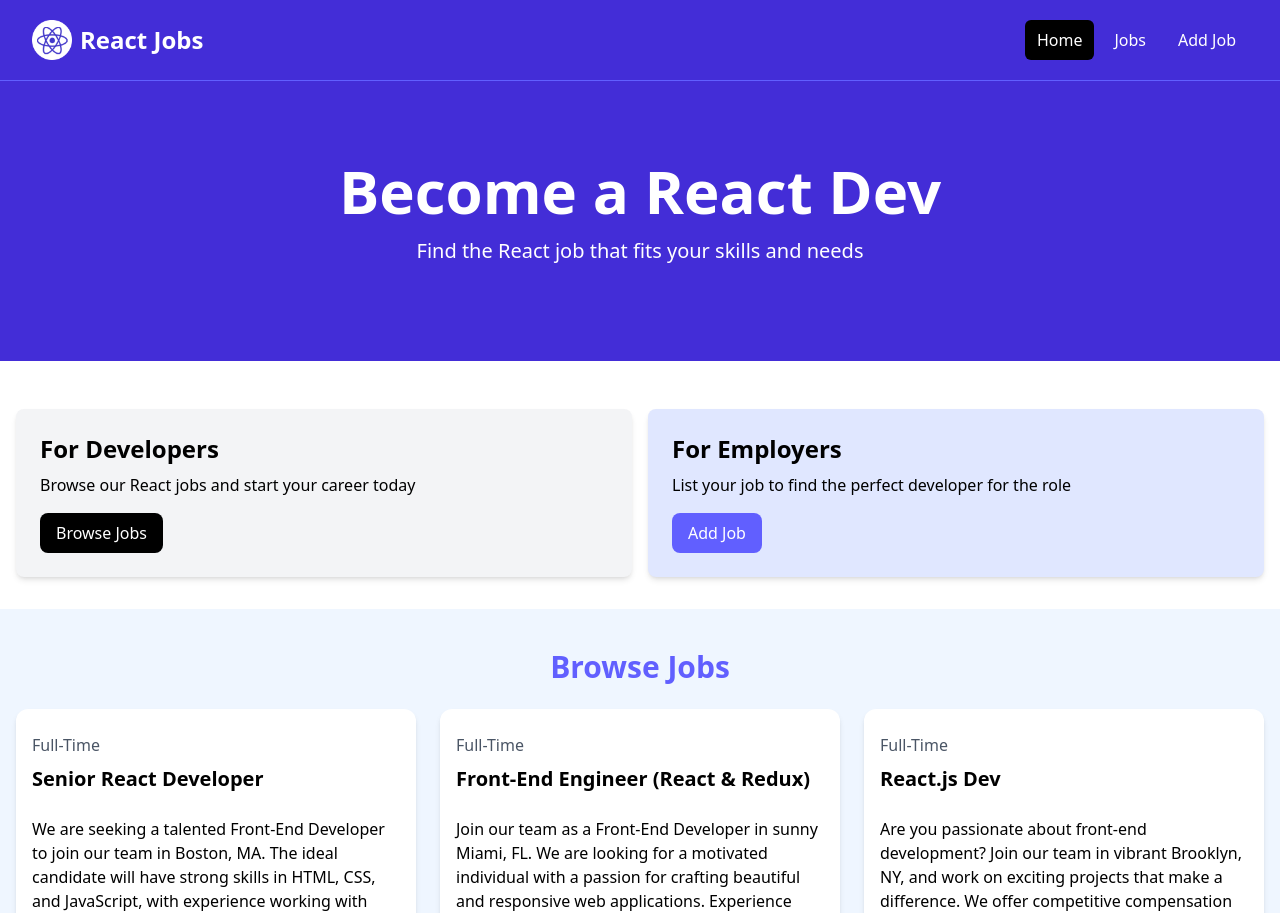
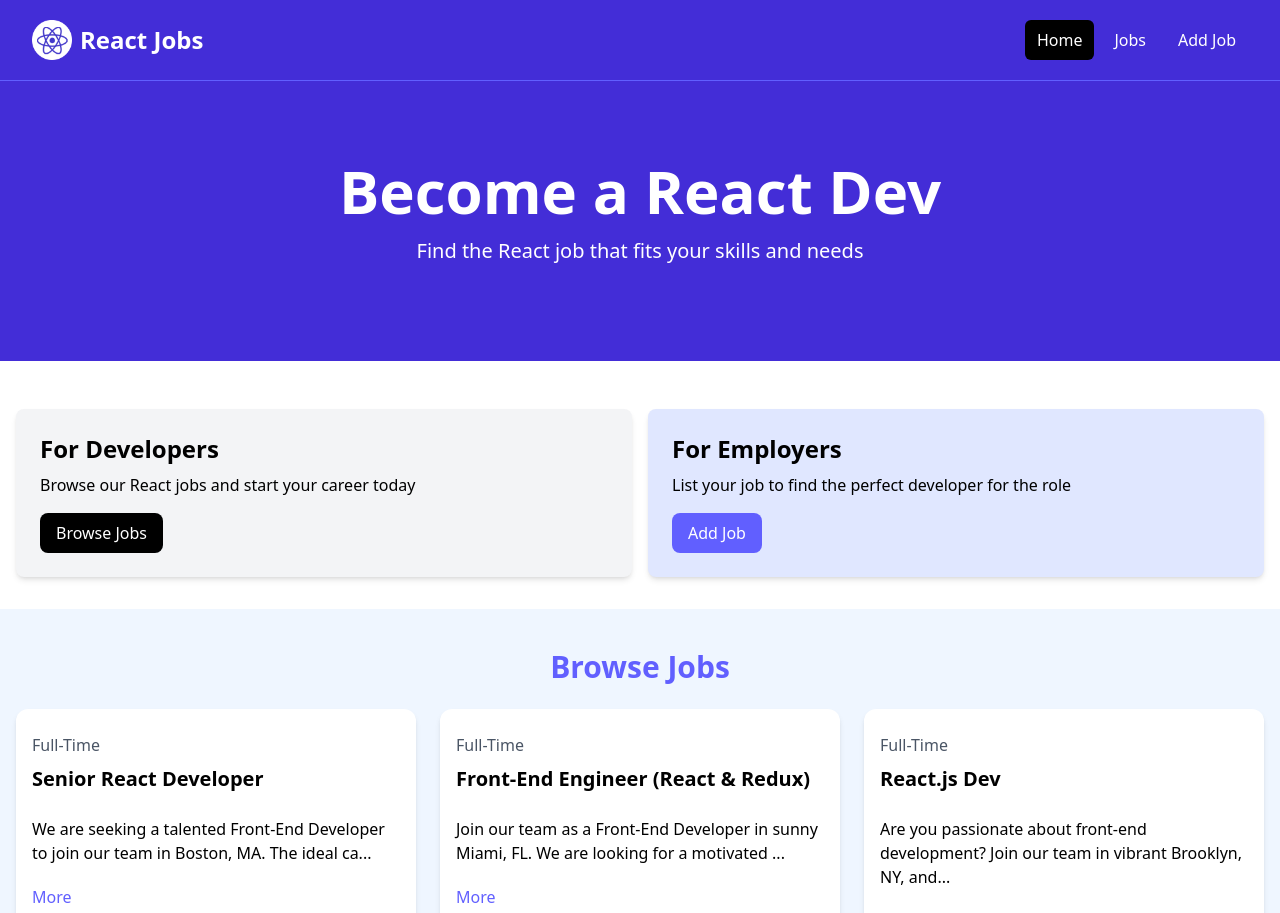
Before and after one commit to IT22003850/react-jobs, a React (Vite) app: page / in a window 1280 px wide. Shown: the top 913 px of the page. Built offline with nearby package versions, Linux system fonts and the light colour scheme.

Commit message:
add show more to job discription using useState hook

```diff
--- a/src/components/JobListing.jsx
+++ b/src/components/JobListing.jsx
@@ -1,6 +1,14 @@
-import React from 'react'
+import React from "react";
+import { useState } from "react";
 
-const JobListing = ({job}) => {
+const JobListing = ({ job }) => {
+  const [showFullDescription, setShowFullDescription] = useState(false);
+
+  let description = job.description;
+
+  if (!showFullDescription) {
+    description = description.substring(0, 90) + "...";
+  }
   return (
     <div>
       <div className="bg-white rounded-xl shadow-md relative">
@@ -10,7 +18,13 @@
             <h3 className="text-xl font-bold">{job.title}</h3>
           </div>
 
-                  <div className="mb-5">{job.description}</div>
+          <div className="mb-5">{description}</div>
+          <button
+            onClick={() => setShowFullDescription((prevState) => !prevState)}
+            className="text-indigo-500 mb-5 hover:text-indigo-600"
+          >
+            {showFullDescription ? "Less" : "More"}
+          </button>
 
           <h3 className="text-indigo-500 mb-2">{job.salary} / Year</h3>
 
@@ -31,7 +45,7 @@
         </div>
       </div>
     </div>
-  )
-}
+  );
+};
 
-export default JobListing
+export default JobListing;
```
Lines whose indentation alone changed are shown as unchanged.
